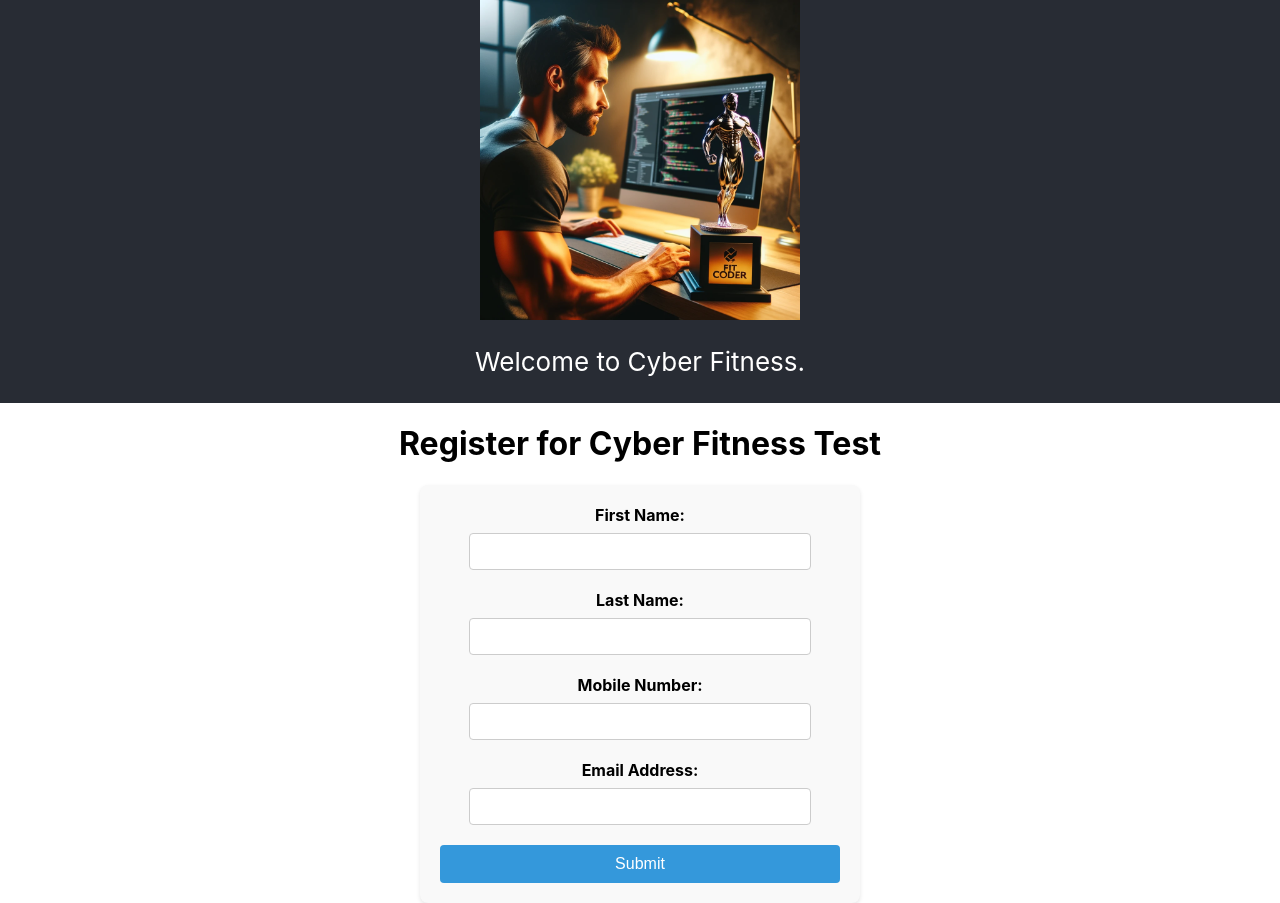
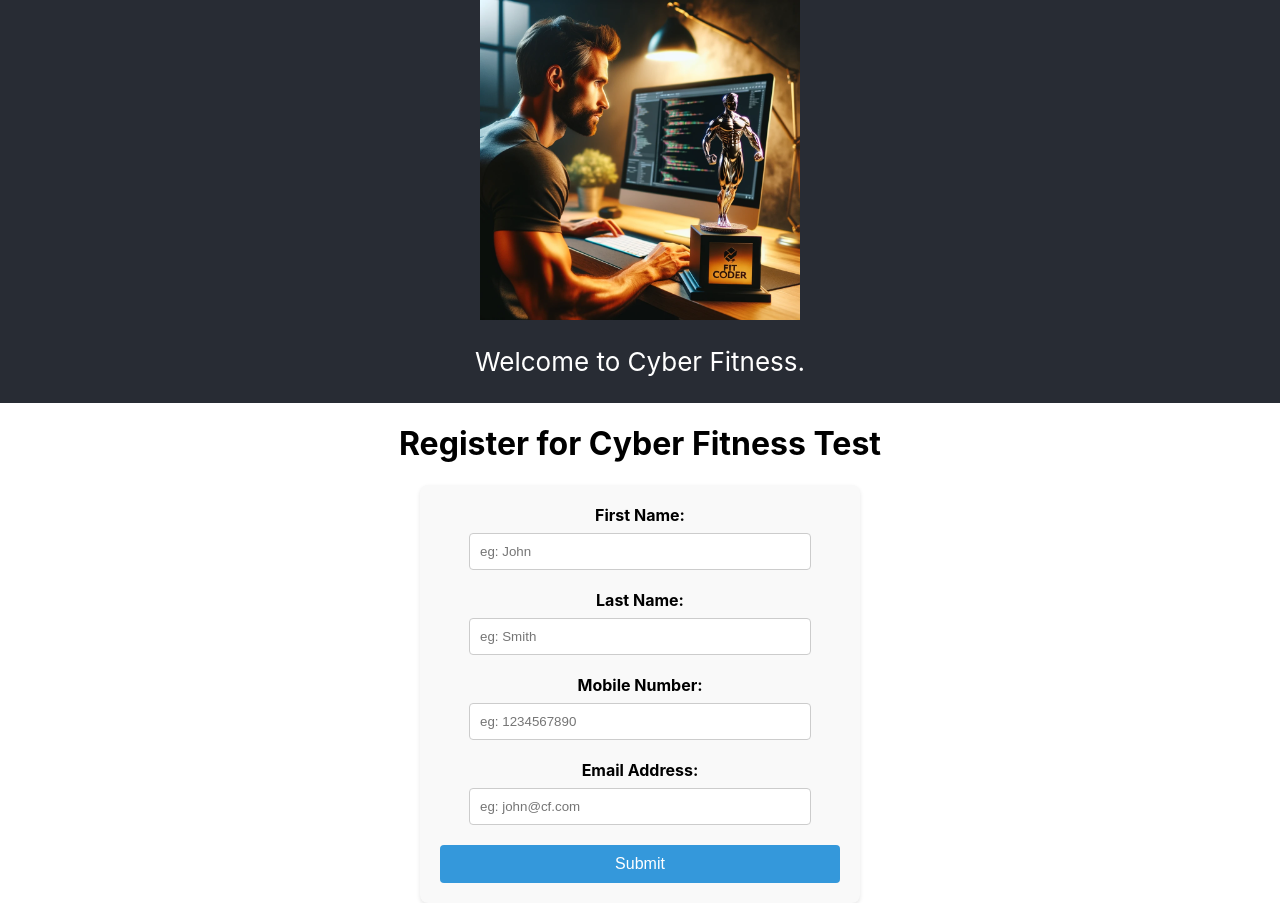
Before and after one commit to cheturm/cost-peanuts, a React (Create React App) app: page / in a window 1280 px wide. Built offline with nearby package versions, Linux system fonts and the light colour scheme.

Commit message:
added validation to registration.js

```diff
--- a/src/registration/registration.js
+++ b/src/registration/registration.js
@@ -21,22 +21,29 @@ function Registration() {
         const re = /^[^\s@]+@[^\s@]+\.[^\s@]+$/; // regex found online needs tobe refined
         return re.test(email);
     };
+    // Simple mobile number validation
     const validateMobile = (mobile) => {
         const re = /^\d{10}$/; // regex found online needs tobe refined
         return re.test(mobile);
     }
+    // Simple name validation
+    const validateName = (name) => {
+        const re = /^[a-zA-Z]+$/; // regex found online needs tobe refined
+        return re.test(name);
+    }
+
     // Handle form submission
     const handleSubmission = (e) => {
         e.preventDefault();
         let regErrors = {};
 
         // Validate first name
-        if (!formData.fname.trim()) {
+        if (!formData.fname.trim() || !validateName(formData.fname)) {
             regErrors.fname = 'Please enter first name';
         }
 
         // Validate last name
-        if (!formData.lname.trim()) {
+        if (!formData.lname.trim() || !validateName(formData.lname)) {
             regErrors.lname = 'Please enter last name';
         }
 
@@ -88,44 +95,52 @@ function Registration() {
 
                     <label className='reg-form-label' htmlFor='fname'> First Name: </label>
                     <input
+                        placeholder='eg: John'
                         onChange={handleChange}
                         className={errors.fname ? "reg-form-input-error" : "reg-form-input"}
                         type="text"
                         name="fname"
                         id='fname'
+                        maxLength={20}
                         ref={el => inputRefs.current['fname'] = el}
                     />
                     {errors.fname && <p aria-live="polite" className='error-message'>{errors.fname}</p>}
 
                     <label className='reg-form-label' htmlFor='lname'> Last Name: </label>
                     <input
+                        placeholder='eg: Smith'
                         onChange={handleChange}
                         className={errors.lname ? "reg-form-input-error" : "reg-form-input"}
                         type="text"
                         name="lname"
                         id='lname'
+                        maxLength={20}
                         ref={el => inputRefs.current['lname'] = el}
                     />
                     {errors.lname && <p aria-live="polite" className='error-message'>{errors.lname}</p>}
 
                     <label className='reg-form-label' htmlFor='mobile'> Mobile Number: </label>
                     <input
+                        placeholder='eg: 1234567890'
                         onChange={handleChange}
                         className={errors.mobile ? "reg-form-input-error" : "reg-form-input"}
                         type="tel"
                         name="mobile"
                         id='mobile'
+                        maxLength={10}
                         ref={el => inputRefs.current['mobile'] = el}
                     />
                     {errors.mobile && <p aria-live="polite" className='error-message'>{errors.mobile}</p>}
 
                     <label className='reg-form-label' htmlFor='email'> Email Address: </label>
                     <input
+                        placeholder='eg: john@cf.com'
                         onChange={handleChange}
                         className={errors.email ? "reg-form-input-error" : "reg-form-input"}
                         type="text"
                         name="email"
                         id='email'
+                        maxLength={50}
                         ref={el => inputRefs.current['email'] = el}
                     />
                     {errors.email && <p aria-live="polite" className='error-message'>{errors.email}</p>}
```
